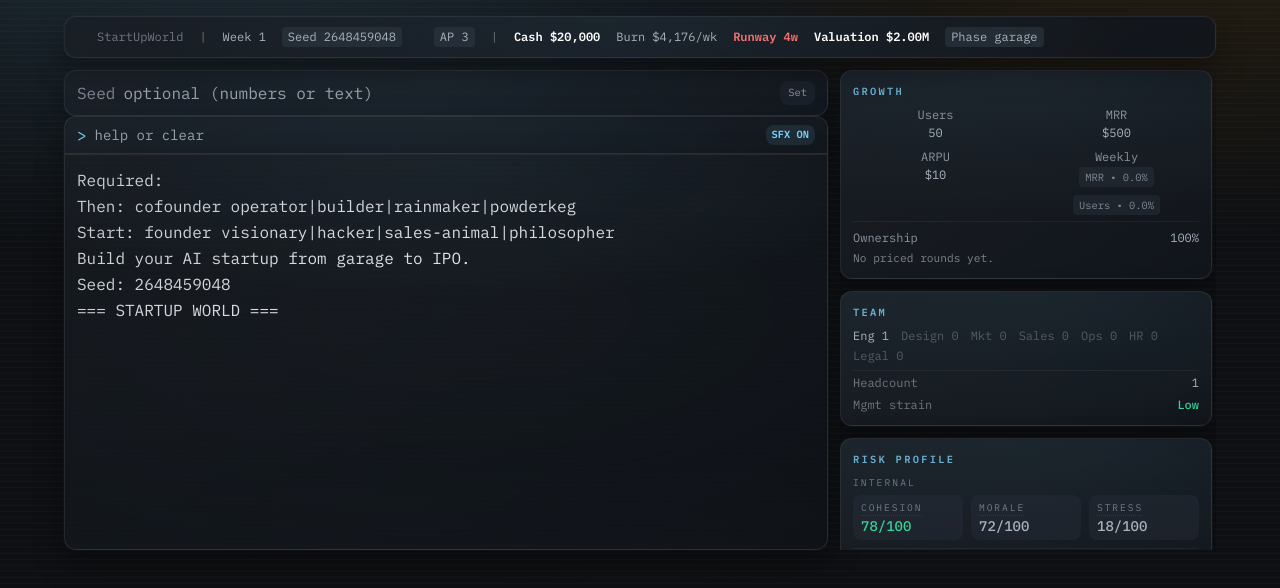
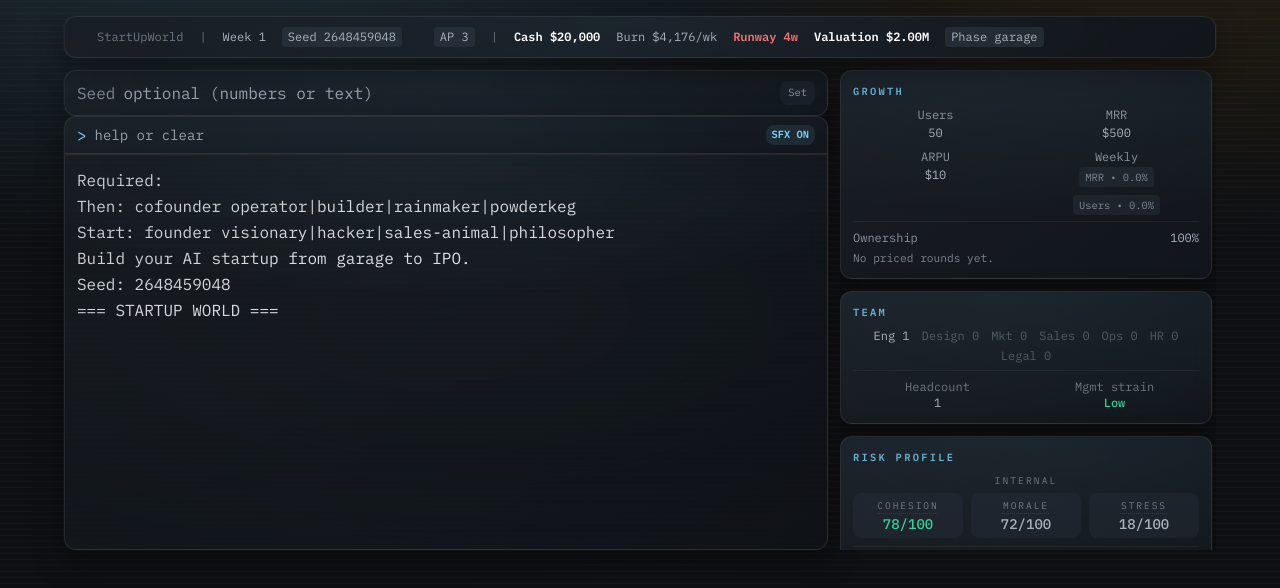
Before and after one commit to jmslerner/StartUpWorld, a React (Vite) app: page / in a window 1280 px wide. Shown: the top 588 px of the page. Built offline with nearby package versions, Linux system fonts and the light colour scheme.

Commit message:
feat: improve layout and styling for RiskProfilePanel and TeamPanel components

```diff
--- a/src/ui/panels/RiskProfilePanel.tsx
+++ b/src/ui/panels/RiskProfilePanel.tsx
@@ -10,8 +10,8 @@ export const RiskProfilePanel = ({ state }: RiskProfilePanelProps) => (
   <PanelCard title="Risk Profile">
     <div className="space-y-2">
       <div>
-        <div className="mb-1 text-[0.6rem] uppercase tracking-[0.22em] text-mist/60">Internal</div>
-        <div className="grid grid-cols-3 gap-2">
+        <div className="mb-1 text-center text-[0.6rem] uppercase tracking-[0.22em] text-mist/60">Internal</div>
+        <div className="grid grid-cols-2 gap-2 sm:grid-cols-3">
           <Stat
             label="Cohesion"
             value={`${state.culture.cohesion}/100`}
@@ -52,8 +52,8 @@ export const RiskProfilePanel = ({ state }: RiskProfilePanelProps) => (
       </div>
 
       <div className="border-t border-white/5 pt-2">
-        <div className="mb-1 text-[0.6rem] uppercase tracking-[0.22em] text-mist/60">External</div>
-        <div className="grid grid-cols-3 gap-2">
+        <div className="mb-1 text-center text-[0.6rem] uppercase tracking-[0.22em] text-mist/60">External</div>
+        <div className="grid grid-cols-2 gap-2 sm:grid-cols-3">
           <Stat
             label="Volatility"
             value={`${state.volatility}/100`}
@@ -132,11 +132,11 @@ const Stat = ({
           : "text-slate-100/90";
 
   return (
-    <div className="rounded-lg bg-steel/30 px-2 py-1">
+    <div className="rounded-lg bg-steel/30 px-2 py-1 text-center">
       <Tooltip content={help} align="left" widthClassName="w-80">
         <button
           type="button"
-          className="text-left text-[0.6rem] uppercase tracking-[0.2em] text-mist/60 underline decoration-white/10 decoration-dotted underline-offset-4"
+          className="w-full text-center text-[0.6rem] uppercase tracking-[0.2em] text-mist/60 underline decoration-white/10 decoration-dotted underline-offset-4"
           onMouseDown={(event) => event.preventDefault()}
         >
           {label}
--- a/src/ui/panels/TeamPanel.tsx
+++ b/src/ui/panels/TeamPanel.tsx
@@ -34,7 +34,7 @@ export const TeamPanel = ({ state }: TeamPanelProps) => {
 
   return (
     <PanelCard title="Team">
-      <div className="flex flex-wrap gap-x-3 gap-y-1">
+      <div className="flex flex-wrap justify-center gap-x-3 gap-y-1 text-center">
         {roles.map(({ key, label }) => (
           <Tooltip key={key} content={roleTips[key]} align="right">
             <span className={state.team[key] > 0 ? "text-slate-100/90" : "text-mist/40"}>
@@ -43,16 +43,19 @@ export const TeamPanel = ({ state }: TeamPanelProps) => {
           </Tooltip>
         ))}
       </div>
-      <div className="mt-1 flex items-center justify-between border-t border-white/5 pt-1">
-        <span className="text-mist/60" title="Total team size. Hiring increases burn and can strain cohesion.">Headcount</span>
-        <span className="tabular-nums">
-          {total}
-          <Delta current={total} previous={state.lastWeek.teamSize} />
-        </span>
-      </div>
-      <div className="flex items-center justify-between">
-        <span className="text-mist/60" title="How hard it is for the founders to coordinate and manage the team.">Mgmt strain</span>
-        <span className={`font-medium ${strainClass}`}>{strain}</span>
+
+      <div className="mt-2 grid grid-cols-2 gap-2 border-t border-white/5 pt-2">
+        <div className="text-center">
+          <span className="text-mist/60" title="Total team size. Hiring increases burn and can strain cohesion.">Headcount</span>
+          <div className="tabular-nums">
+            {total}
+            <Delta current={total} previous={state.lastWeek.teamSize} />
+          </div>
+        </div>
+        <div className="text-center">
+          <span className="text-mist/60" title="How hard it is for the founders to coordinate and manage the team.">Mgmt strain</span>
+          <div className={`font-medium ${strainClass}`}>{strain}</div>
+        </div>
       </div>
     </PanelCard>
   );
```
